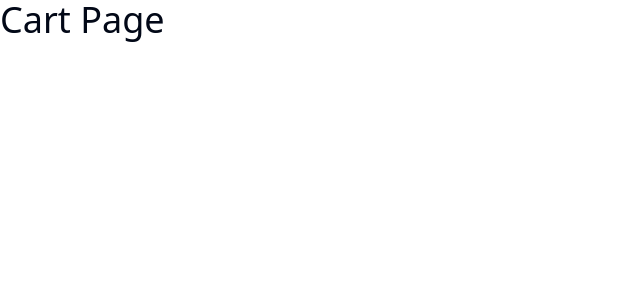
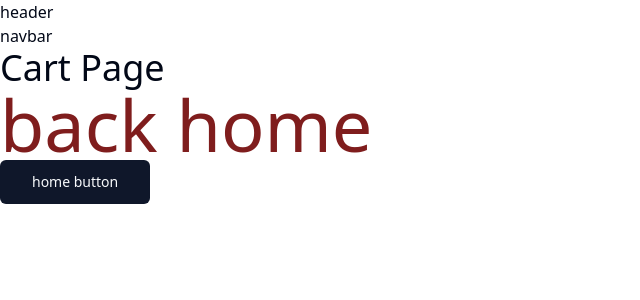
Before and after one commit to fmsim/js-comfy-store, a React (Vite) app: page /cart in a window 1280 px wide. Shown: the top 300 px of the page, without its empty margins (0-640 px from the left). Built offline with nearby package versions, Linux system fonts and the light colour scheme; the HTML template or start-up script is replaced by a standard one.

Commit message:
implemented react router setup and adding all routes

```diff
--- a/src/App.tsx
+++ b/src/App.tsx
@@ -16,8 +16,21 @@
 
 function App() {
   const router = createBrowserRouter([
-    { path: "/", element: <Landing /> },
-    { path: "/cart", element: <Cart /> },
+    {
+      path: "/",
+      element: <HomeLayout />,
+      children: [
+        { index: true, element: <Landing /> },
+        { path: "products", element: <Products /> },
+        { path: "products/:id", element: <SingleProduct /> },
+        { path: "cart", element: <Cart /> },
+        { path: "about", element: <About /> },
+        { path: "checkout", element: <Checkout /> },
+        { path: "orders", element: <Orders /> },
+      ],
+    },
+    { path: "/login", element: <Login /> },
+    { path: "register", element: <Register /> },
   ]);
   return (
     <div>
--- a/src/pages/Cart.tsx
+++ b/src/pages/Cart.tsx
@@ -1,4 +1,19 @@
+import { Button } from "@/components/ui/button";
+import { Link } from "react-router-dom";
+
 function Cart() {
-  return <h1 className="text-4xl">Cart Page</h1>;
+  return (
+    <div>
+      <h1 className="text-4xl">Cart Page</h1>
+      <Link to="/" className="text-7xl text-red-900">
+        back home
+      </Link>
+      <div>
+        <Button asChild size="lg">
+          <Link to="/">home button</Link>
+        </Button>
+      </div>
+    </div>
+  );
 }
 export default Cart;
--- a/src/pages/HomeLayout.tsx
+++ b/src/pages/HomeLayout.tsx
@@ -1,4 +1,12 @@
+import { Outlet } from "react-router-dom";
+
 function HomeLayout() {
-  return <h1 className="text-4xl">HomeLayout Page</h1>;
+  return (
+    <>
+      <header>header</header>
+      <nav>navbar</nav>
+      <Outlet />
+    </>
+  );
 }
 export default HomeLayout;
```
